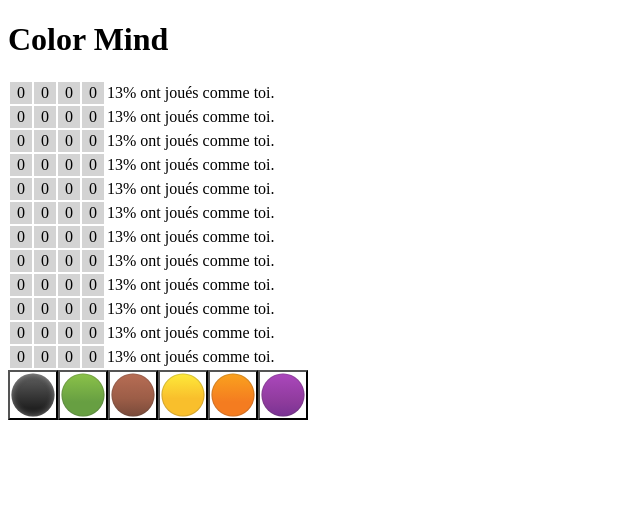
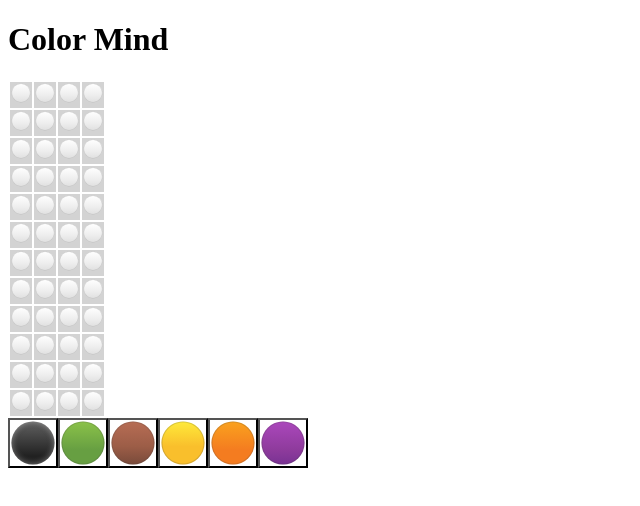
Before and after one commit to frisk038/colormind, a Vue app: page / in a window 1280 px wide. Shown: the top 506 px of the page, without its empty margins (0-640 px from the left). Built offline with nearby package versions, Linux system fonts and the light colour scheme.

Commit message:
colorboard as table, changing color on click

```diff
--- a/src/App.vue
+++ b/src/App.vue
@@ -9,7 +9,7 @@ import Keyboard from './components/Keyboard.vue';
     <Header></Header>
   </header>
   <main>
-    <ColorBoard></ColorBoard>
+    <ColorBoard :curColor="curColor" :gameArr="gameArr"></ColorBoard>
     <Keyboard @guessed="toto"></Keyboard>
   </main>
 </template>
@@ -21,12 +21,19 @@ export default {
       curColor: 'grey',
       curRow: 0,
       curCell: 0,
+      gameArr: [['white', 'white', 'white', 'white'], ['white', 'white', 'white', 'white'], ['white', 'white', 'white', 'white'], ['white', 'white', 'white', 'white'],
+               ['white', 'white', 'white', 'white'], ['white', 'white', 'white', 'white'], ['white', 'white', 'white', 'white'], ['white', 'white', 'white', 'white'],
+              ['white', 'white', 'white', 'white'], ['white', 'white', 'white', 'white'], ['white', 'white', 'white', 'white'], ['white', 'white', 'white', 'white']]
     }
   },
   methods : {
     toto(curColor) {
       this.curColor = curColor;
-      ColorBoard.methods.updateRow(this.curColor, this.curRow, this.curCell);
+      this.gameArr[this.curRow][this.curCell] = curColor
+      this.curCell = (this.curCell + 1) % 4
+      if (this.curCell == 0) {
+        this.curRow = (this.curRow + 1) % 12
+      }
     }
   },
 }
--- a/src/components/Board/ColorBoard.vue
+++ b/src/components/Board/ColorBoard.vue
@@ -3,7 +3,8 @@ import ColorRow from './ColorRow.vue'
 </script>
 
 <template>
-  <table>
+  <!-- Pass binding to sub element
+    <table>
     <ColorRow></ColorRow>
     <ColorRow></ColorRow>
     <ColorRow></ColorRow>
@@ -16,12 +17,22 @@ import ColorRow from './ColorRow.vue'
     <ColorRow></ColorRow>
     <ColorRow></ColorRow>
     <ColorRow></ColorRow>
+  </table> -->
+  <table >
+    <tbody>
+      <tr v-for="(row, idx1) in gameArr" :key="row">
+        <td v-for="(col, idx2) in row" :key="col">
+          <img v-bind:src="'src/components/assets/' +gameArr[idx1][idx2] + '-circle.svg'"/>
+        </td>
+      </tr>
+    </tbody>
   </table>
 </template>
 
 <script>
 export default {
   components: { ColorRow },
+  props: ['curColor', 'gameArr'],
   methods : {
     updateRow(curColor, curRow, curCell) {
       console.log(curColor, curRow, curCell);
@@ -30,6 +41,12 @@ export default {
 }
 </script>
 
-<style>
+<style scoped>
+td {
+background-color: lightgray;
+width: 20px;
+height: 20px;
+text-align: center;
+}
 
 </style>
```
Also changed, not shown: src/components/assets/white-circle.svg (added).
